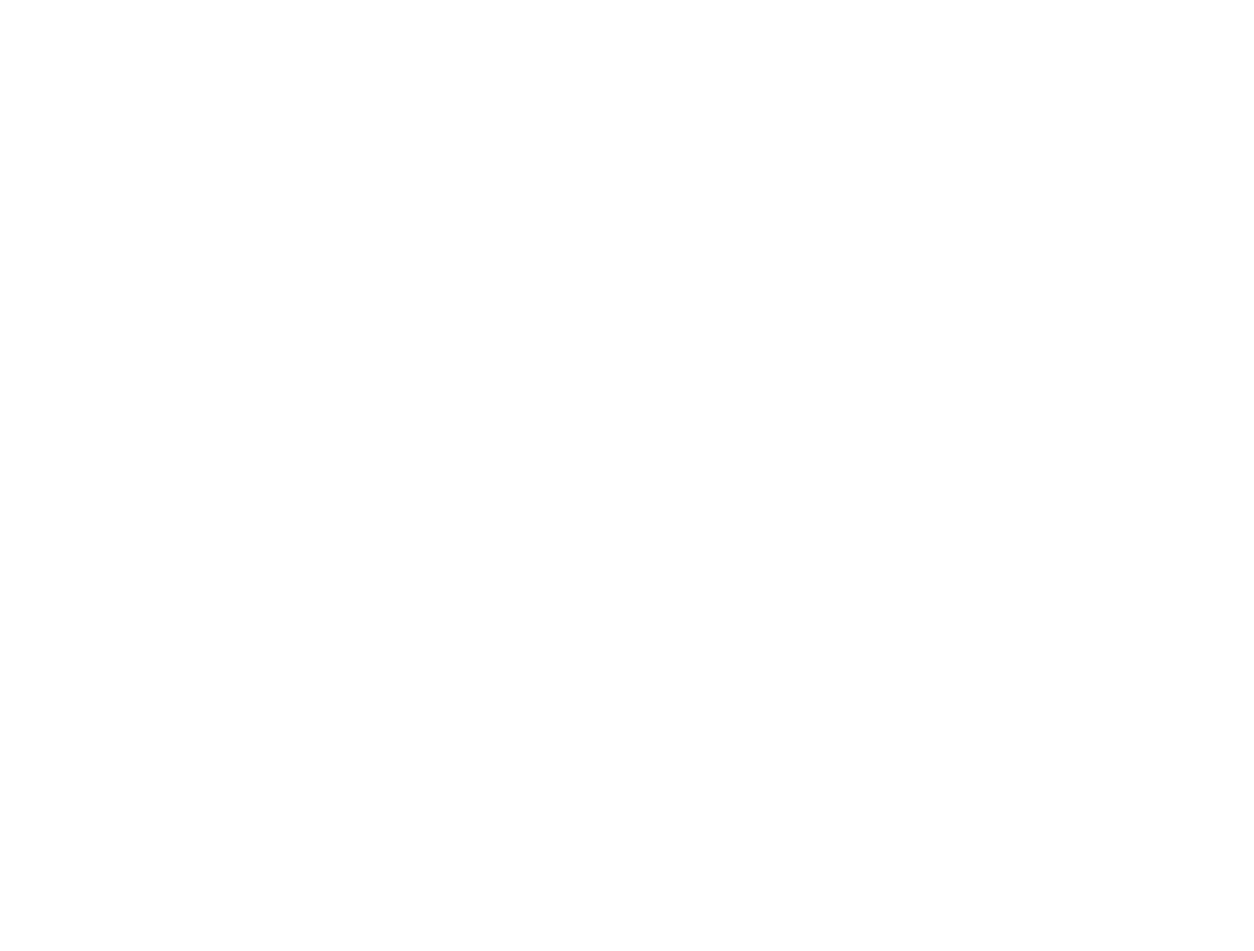
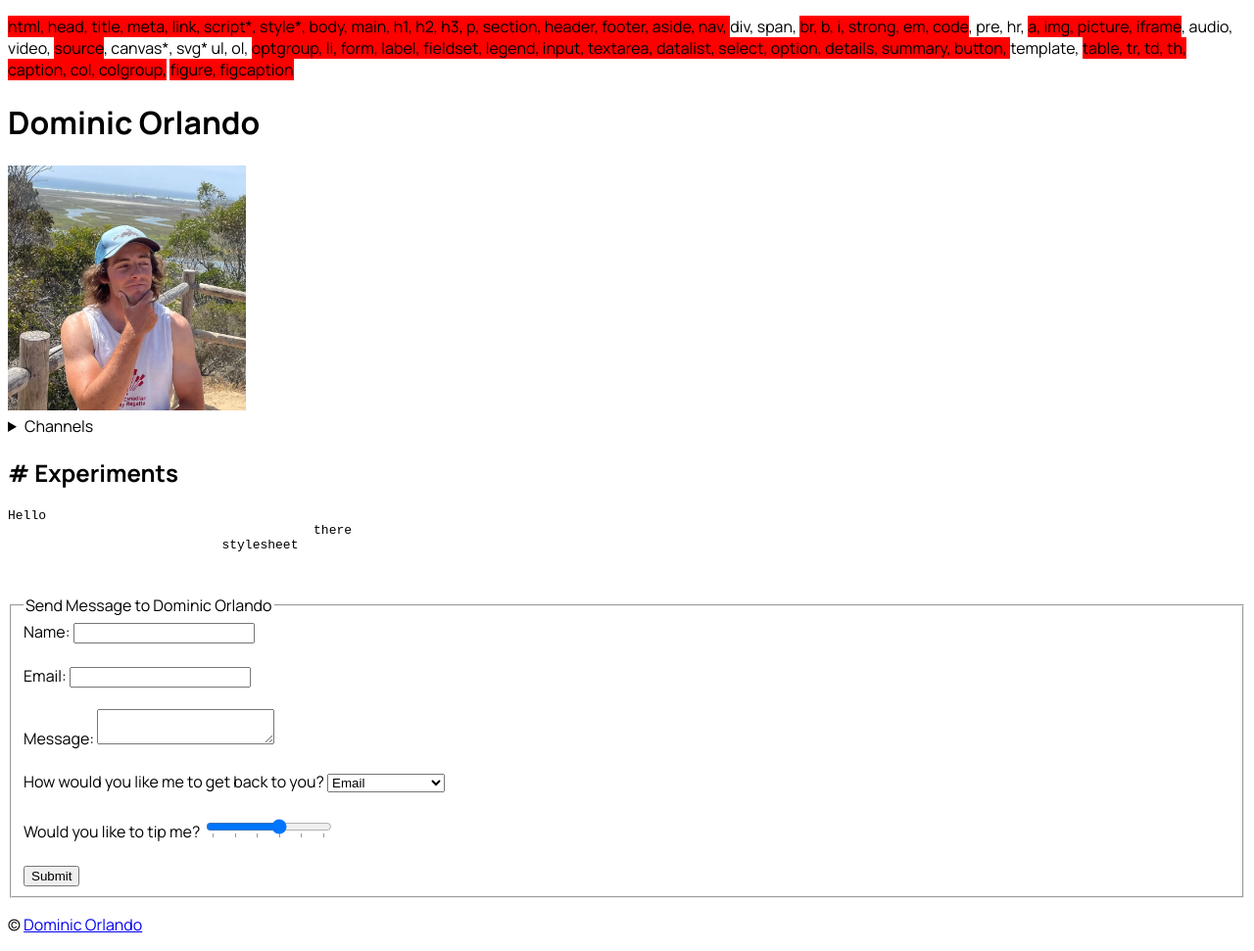
Before and after one commit to dom500d/cse134b-hw2, a plain HTML site: page experiments.html in a window 1280 px wide. Shown: the whole page at 98% size. Before the commit the page ends 800 px from the top, so only its background shows below. Drawn offline with Linux system fonts and the light colour scheme; files whose address does not match are found by name.

Commit message:
more web

```diff
--- a/experiments.html
+++ b/experiments.html
@@ -0,0 +1,117 @@
+<!DOCTYPE html>
+<html lang="en">
+    <head>
+        <title>Dominic Orlando</title>
+        <meta charset="utf-8">
+        <meta name="viewport" content="width=device-width, initial-scale=1">
+        <meta name="description" content="Dominic Orlando's portfolio website">
+        <link rel="stylesheet" href="index.css">
+        <link rel="icon" type="image/x-icon" href="favicon.ico">
+        <style>
+            del {
+                background-color: red;
+                text-decoration: none;
+            }
+        </style>
+        <script>
+            console.log("Hi!");
+        </script>
+    </head>
+    <body>
+        <p><del>html, head, title, meta,
+            link, script*, style*,
+            body, main, h1, h2, h3,
+            p, section, header,
+            footer, aside, nav, </del>
+            div, span, <del>br, b, i,
+            strong, em, code</del>, pre,
+            hr, <del>a, img, picture,
+            iframe</del>, audio, video,
+            <del>source</del>, canvas*, svg*
+            ul, ol, <del>optgroup, li, form,
+            label, fieldset, legend, input,
+            textarea, datalist, select, option,
+            details, summary, button, </del>template,
+            <del>table, tr, td, th, caption, col, colgroup,</del>
+            <del>figure, figcaption</del></p>
+        <header>
+            <h1>Dominic Orlando</h1>
+            <picture title="Dominic Orlando">
+                <source srcset="assests/IMG_3740_cropped.webp 250w" type="image/webp">
+                <img alt="Picture of Dominic Orlando" src="IMG_3740_cropped.jpg" height="250px">
+            </picture>
+            <details>
+                <summary>Channels</summary>
+                <nav>
+                    <ul>
+                        <li><a href="index.html"># Biography</a></li>
+                        <li><a href="classes.html"># Classes</a></li>
+                        <li><a href="projects.html"># Projects</a></li>
+                        <li><a href="experiments.html"># Experiments</a></li>
+                        <li><a href="https://www.linkedin.com/in/dominic-orlando-/"># Linkedin</a></li>
+                        <li><a href="/assests/Resume.pdf"># Resume</a></li>
+                        <li><a href="https://github.com/dom500d"># Github</a></li>
+                    </ul>
+                </nav>
+            </details>
+
+        </header>
+        <main>
+            <section id="experiments-section">
+                <h2># Experiments</h2>
+                <pre>Hello
+                                        there
+                            stylesheet
+
+                </pre>
+            </section>
+        </main>
+        <footer>
+            <fieldset>
+                <legend>Send Message to Dominic Orlando</legend>
+                <form action="https://httpbin.opg/" method="get">
+                    <label for="contact-form-name">Name: </label>
+                    <input id="contact-form-name" name="name" type="text" required>
+                    <br>
+                    <br>
+                    <label for="contact-form-email">Email: </label>
+                    <input id="contact-form-email" name="email" type="text" required>
+                    <br>
+                    <br>
+                    <label for="contact-form-message">Message: </label>
+                    <textarea id="contact-form-message" name="message"> </textarea>
+                    <br>
+                    <br>
+                    <label for="method-select">How would you like me to get back to you?</label>
+                    <select id="method-select" name="method" required>
+                        <optgroup label="Real">
+                            <option>Email</option>
+                            <option>Telephone</option>
+                            <option>In-Person</option>
+                        </optgroup>
+                        <optgroup label="Fake">
+                            <option>Smoke Signal</option>
+                            <option>Telegraph</option>
+                        </optgroup>
+                    </select>
+                    <br>
+                    <br>
+                    <label for="tip">Would you like to tip me?</label>
+                    <input type="range" list="ticks" min="0" max="5" id="tip" name="tip" required>
+                    <datalist id="ticks">
+                        <option value="0">0</option>
+                        <option value="1">1</option>
+                        <option value="2">2</option>
+                        <option value="3">3</option>
+                        <option value="4">4</option>
+                        <option value="5">5</option>
+                    </datalist>
+                    <br>
+                    <br>
+                    <button type="submit">Submit</button>
+                </form>
+            </fieldset>
+            <p>&copy; <a href="mailto:dorlando@ucsd.edu">Dominic Orlando</a></p>
+        </footer>
+    </body>
+</html>
```
Also changed, not shown: index.html (+13 -15 lines), projects.html (+20 -45 lines).
